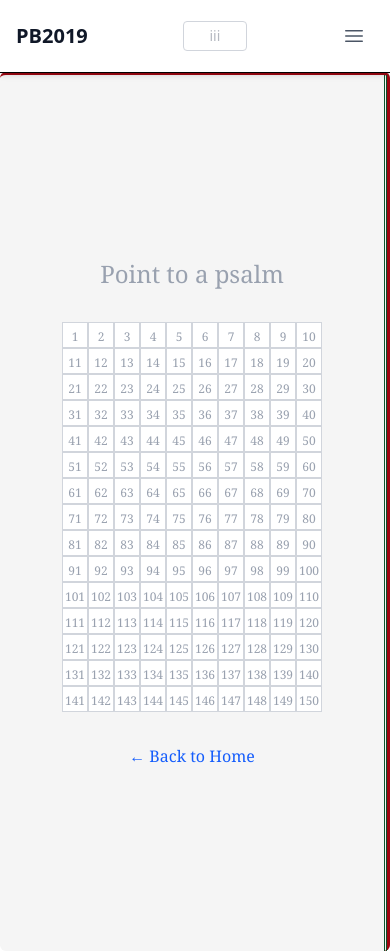
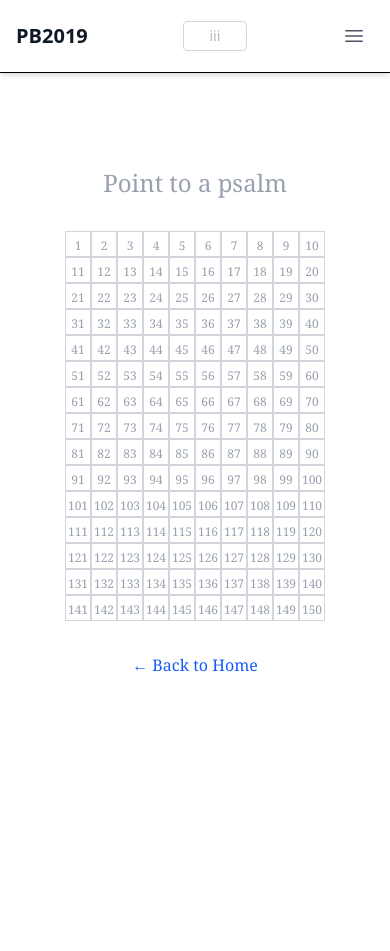
Before and after one commit to frpaulas/pb2019, a SvelteKit app: page /psalter in a window 390 px wide. After the commit the page ends 844 px from the top, so only its background shows below. Built offline with nearby package versions, Linux system fonts and the light colour scheme.

Commit message:
Disable scrolling on psalter navigator page
- Add overflow: hidden to body via svelte:head
- Make container fixed inset-0 to fill viewport
- Prevents unwanted scrolling on mobile
- Grid now stays locked in view

```diff
--- a/src/routes/psalter/+page.svelte
+++ b/src/routes/psalter/+page.svelte
@@ -48,7 +48,17 @@
 	}
 </script>
 
-<div class="flex h-screen flex-col items-center justify-center gap-8 p-4">
+<svelte:head>
+	<style>
+		body {
+			overflow: hidden;
+		}
+	</style>
+</svelte:head>
+
+<div
+	class="fixed inset-0 flex flex-col items-center justify-center gap-8 overflow-hidden bg-white p-4"
+>
 	<!-- Display Area -->
 	<div class="text-center">
 		{#if hoveredPsalm}
```
